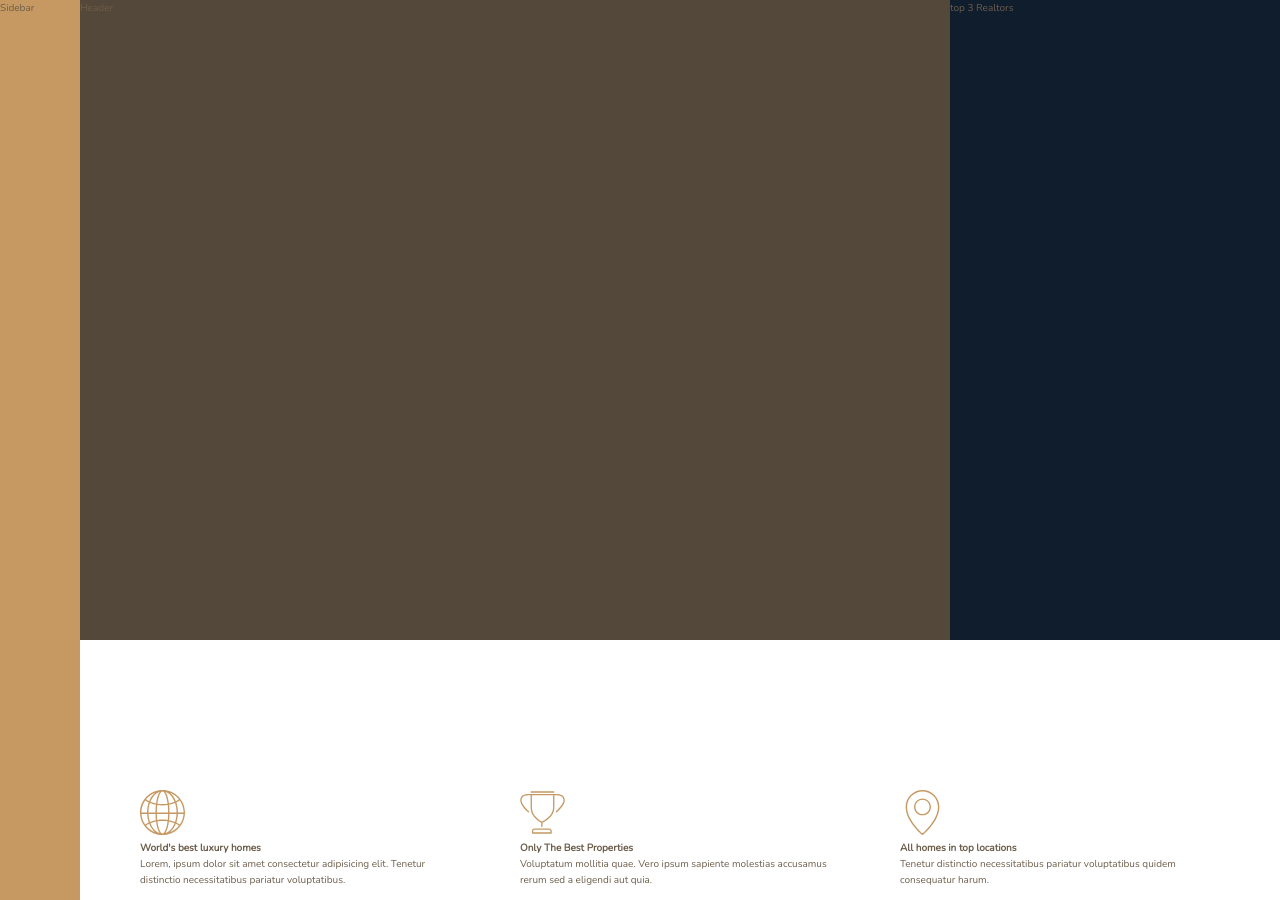
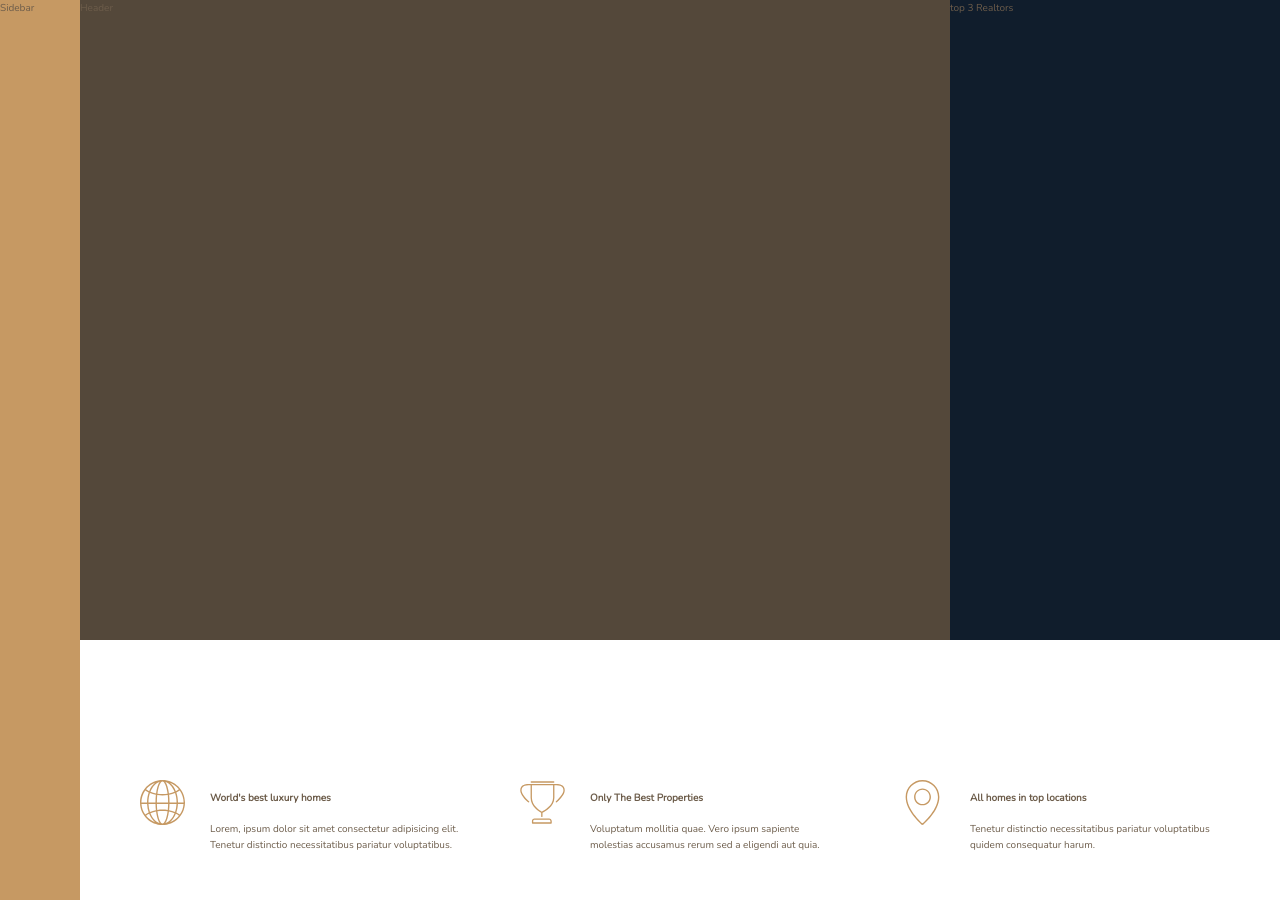
Before and after one commit to JosephiusX/Jonas-Sass, a website: page Nexter/starter/index.html in a window 1280 px wide. Shown: the top 900 px of the page. Drawn offline with nearby package versions, Linux system fonts and the light colour scheme; files that its build step writes are made by us from their sources.

Commit message:
109. Building the features section pt 2

```diff
--- a/Nexter/starter/sass/_features.scss
+++ b/Nexter/starter/sass/_features.scss
@@ -4,17 +4,26 @@
     margin: 15rem 0;
 
     display: grid; // here we are turning a grid item into a grid container as well
-    grid-template-columns: repeat(3, 1fr); // 3 equally sized columns
-
+    // grid-template-columns: repeat(3, 1fr); // 3 equally sized columns
+    grid-template-columns: repeat(auto-fit, minmax(25rem, 1fr)); // auto-fit creates as many tracks as can fit based on the width we define ,  this minmax defines it as between 15rem and 1fr
     grid-gap: 6rem;
+    align-items: start; // the default is stretch which causes the space between header and content to differ depending on how much content. this sets them to be even
 }
 
 .feature { // this is for the individual features in the feature container
 
-    &__icon { // svh image
+    display: grid;
+    grid-template-columns: min-content 1fr; // here we can just define the columns and let the content define the rows
+    grid-row-gap: 1.5rem; // space between rows
+    grid-column-gap:2.5rem; // space between columns
+
+    &__icon { // svg image
         fill: $color-primary;
         width: 4.5rem;
         height: 4.5rem;
+        // grid-row: 1 / -1; // -1 means the last of the explicit rows
+        grid-row: 1 / span 2; // to cover the width of its feature grid
+        transform: translateY(-1rem); // manually moves the icons up to align with the h1
     }
 
     &__text {
```
